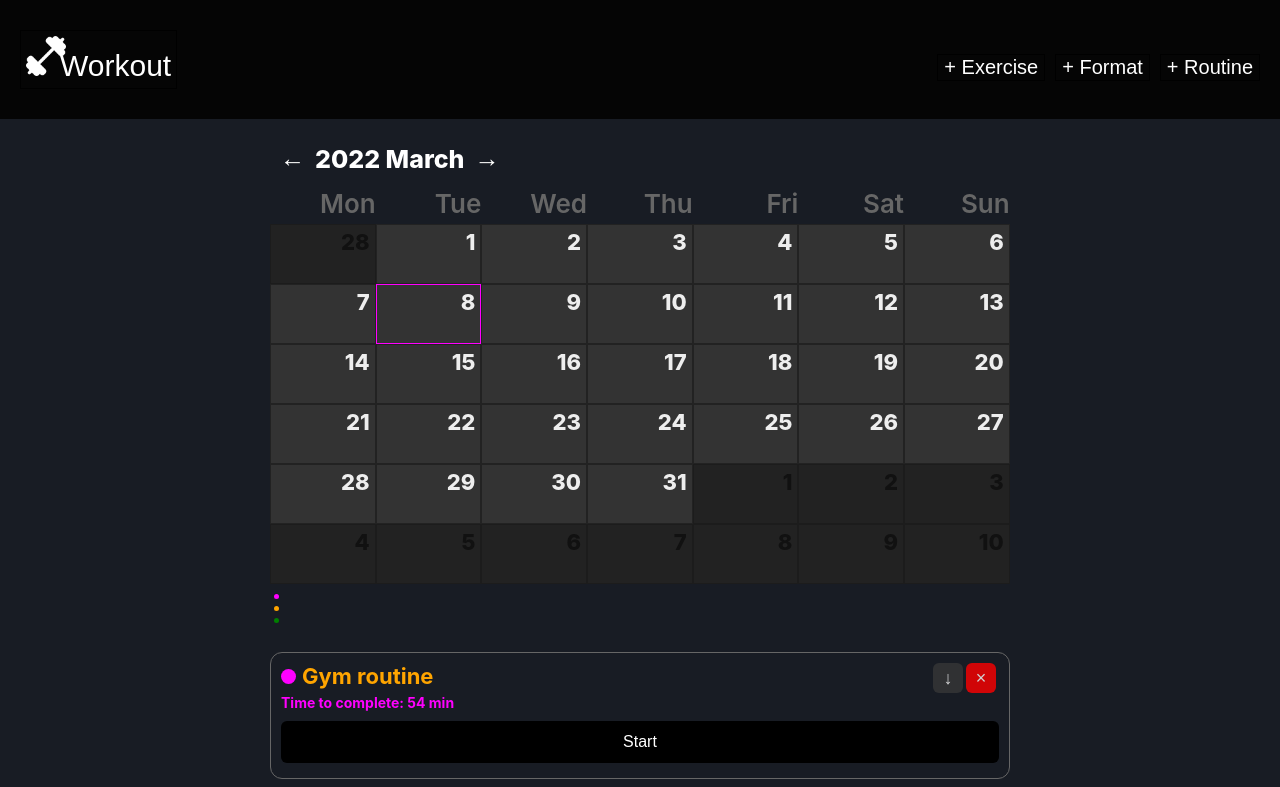
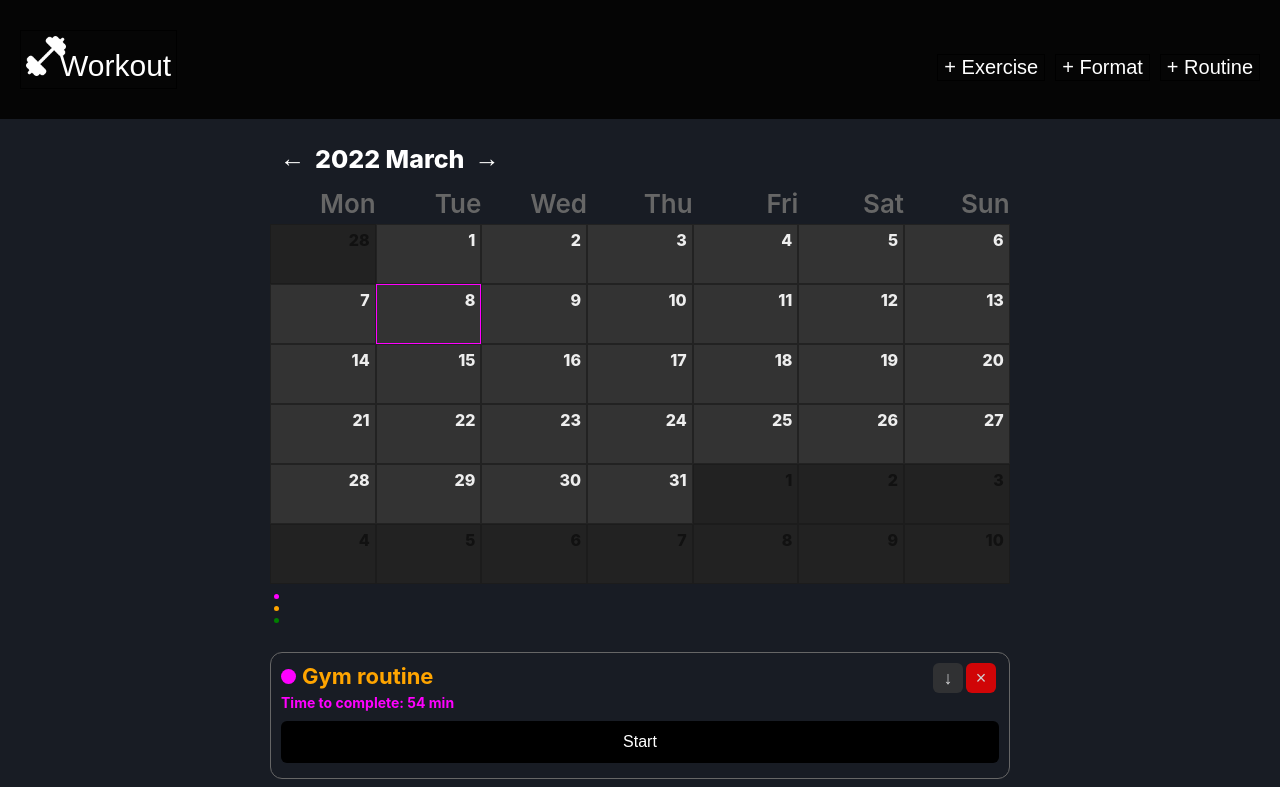
Before and after one commit to SebastianUdden/simply-workout, a React (Create React App) app: page / in a window 1280 px wide. Shown: the top 787 px of the page. Built offline with nearby package versions, Linux system fonts and the light colour scheme.

Commit message:
chore: styling tweaks

```diff
--- a/src/components/Calendar.tsx
+++ b/src/components/Calendar.tsx
@@ -214,9 +214,9 @@ const D = styled.div`
 `;
 const Number = styled.span`
   position: absolute;
-  top: 4px;
+  top: 5px;
   right: 5px;
-  font-size: 22px;
+  font-size: 16px;
 `;
 export const WorkoutDot = styled.div<{ bgColor?: string }>`
   width: 5px;
@@ -234,6 +234,7 @@ const Arrow = styled.button`
   margin: 0 5px;
   padding: 5px;
   cursor: pointer;
+  user-select: none;
   :hover {
     opacity: 0.8;
   }
--- a/src/components/Close.tsx
+++ b/src/components/Close.tsx
@@ -2,8 +2,9 @@ import styled from "styled-components";
 
 export const Close = styled.button`
   position: absolute;
-  top: 10px;
-  right: 10px;
+  top: 8px;
+  right: 8px;
+  width: 52px;
   background-color: inherit;
   color: inherit;
   border: none;
--- a/src/components/Common.tsx
+++ b/src/components/Common.tsx
@@ -90,6 +90,7 @@ export const Row = styled.div`
 
 export const Column = styled.div<{ fixed?: boolean }>`
   display: flex;
+  max-width: 100%;
   flex-direction: column;
   ${(p) =>
     p.fixed &&
--- a/src/components/routine/ViewExercise.tsx
+++ b/src/components/routine/ViewExercise.tsx
@@ -189,7 +189,9 @@ const Title = styled.h2`
 `;
 const Areas = styled.p`
   display: flex;
-  flex-wrap: wrap;
+  overflow-x: scroll;
+  padding-bottom: 8px;
+  max-width: 100%;
   margin: 0 0 30px;
 `;
 const Area = styled.button<{ selected?: boolean }>`
@@ -199,6 +201,7 @@ const Area = styled.button<{ selected?: boolean }>`
   margin-right: 5px;
   padding: 10px;
   text-transform: capitalize;
+  white-space: nowrap;
   border-radius: 6px;
   cursor: pointer;
   border: none;
```
